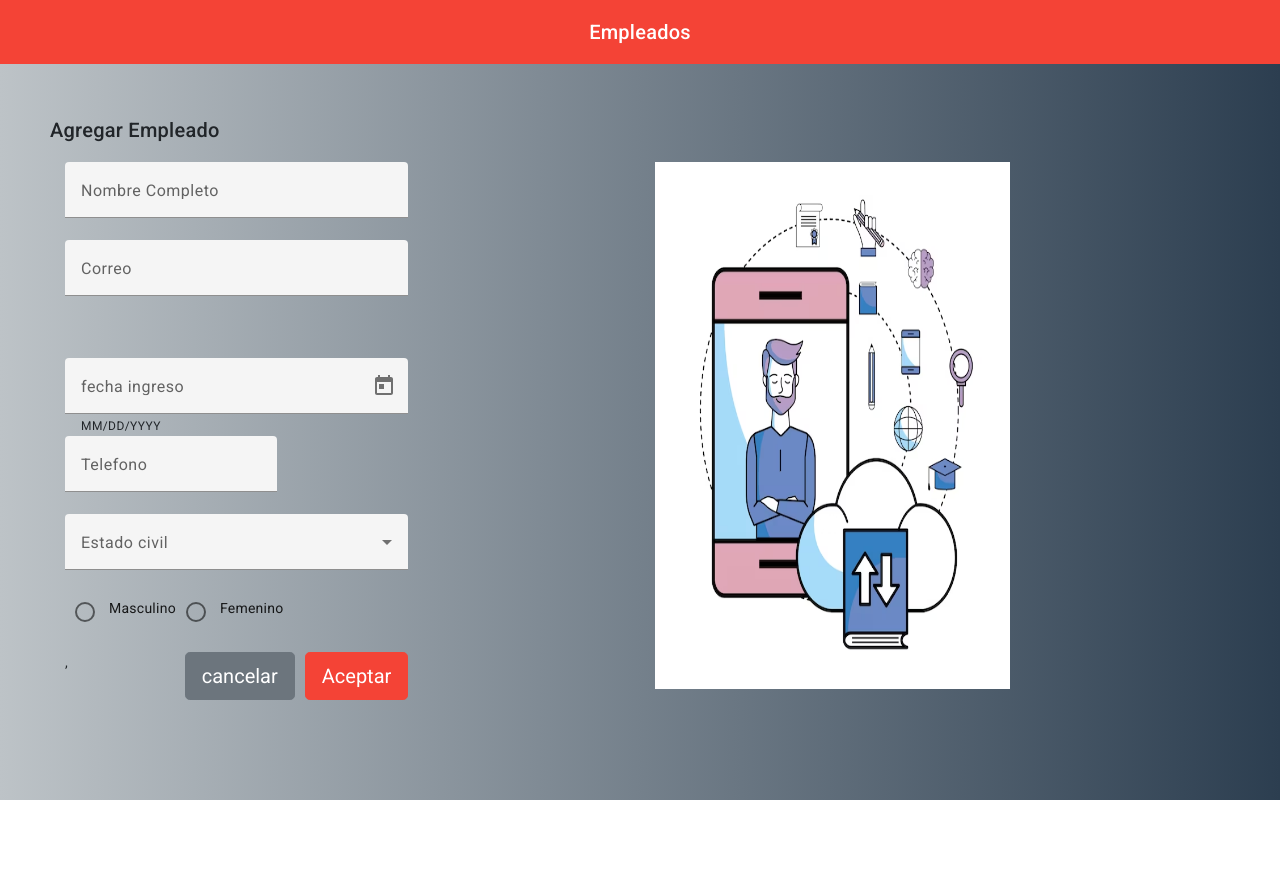
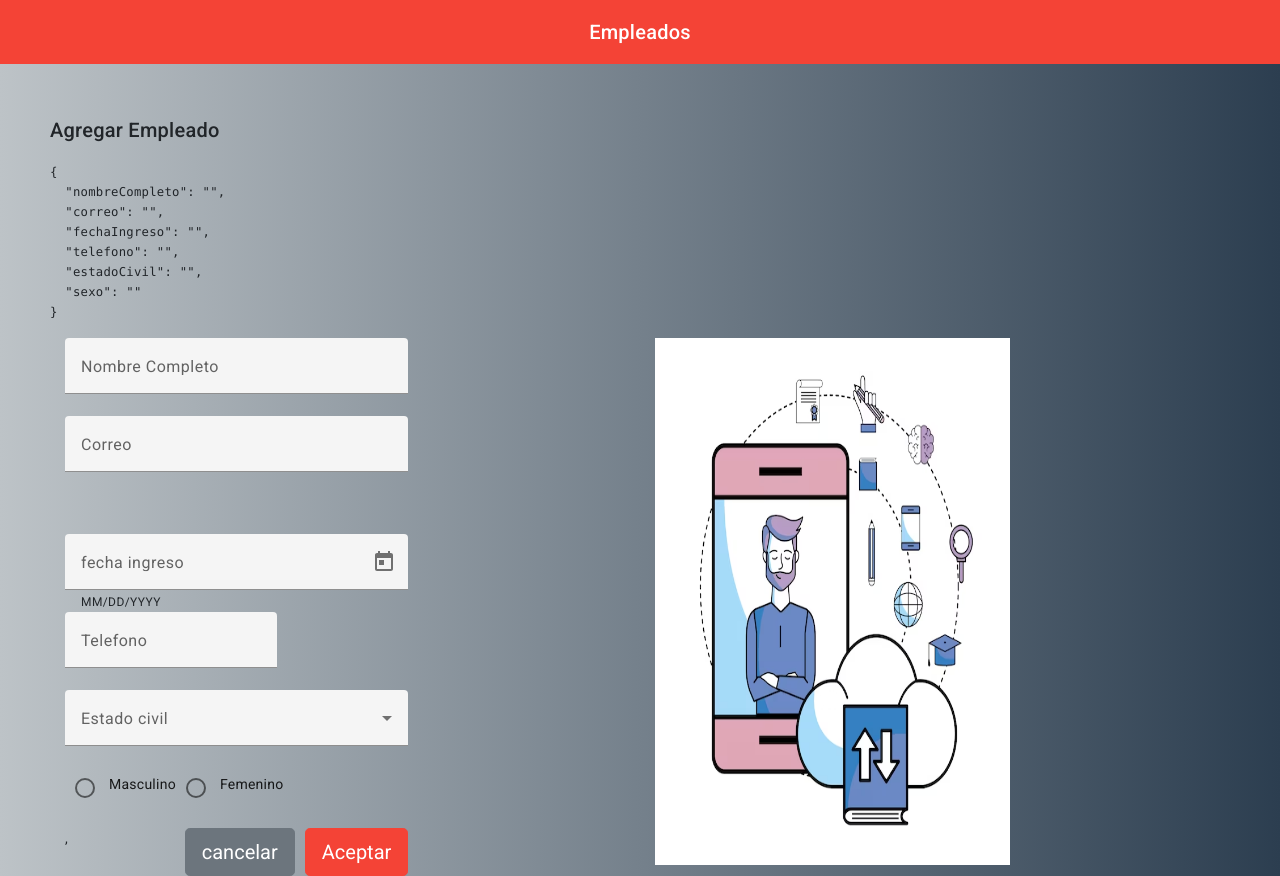
Before and after one commit to MiguelPasaje/Empleado-Angular-Material, an Angular app: page /add in a window 1280 px wide. Before the commit the page ends 800 px from the top, so only its background shows below. Built offline with nearby package versions, Linux system fonts and the light colour scheme.

Commit message:
capturar datos del form con formulario recativo

```diff
--- a/src/app/components/add-edit-empleado/add-edit-empleado.component.html
+++ b/src/app/components/add-edit-empleado/add-edit-empleado.component.html
@@ -3,19 +3,20 @@
     <h2>Agregar Empleado</h2>
   </div>
 </div>
+<pre>{{myForm.value | json}}</pre>
 <div class="row">
   <div class="col-lg-4">
-    <form>
+    <form [formGroup]="myForm">
       <div class="col-lg-12">
         <mat-form-field class="example-container" [style.font-size.px]="16">
           <mat-label>Nombre Completo</mat-label>
-          <input matInput>
+          <input matInput formControlName="nombreCompleto">
         </mat-form-field>
       </div>
       <div class="col-lg-12">
         <mat-form-field class="example-container">
           <mat-label>Correo</mat-label>
-          <input matInput>
+          <input matInput formControlName="correo">
         </mat-form-field>
       </div>
       <br>
@@ -23,7 +24,7 @@
       <div class="col-lg-12">
         <mat-form-field class="example-container">
           <mat-label> fecha ingreso</mat-label>
-          <input matInput [matDatepicker]="picker">
+          <input matInput [matDatepicker]="picker" formControlName="fechaIngreso">
           <mat-hint>MM/DD/YYYY</mat-hint>
           <mat-datepicker-toggle matIconSuffix [for]="picker"></mat-datepicker-toggle>
           <mat-datepicker touchUi #picker></mat-datepicker>
@@ -35,13 +36,13 @@
           <mat-label class="example-container">
             Telefono
           </mat-label>
-          <input matInput>
+          <input matInput formControlName="telefono">
         </mat-form-field>
       </div>
       <div class="col-lg-12">
         <mat-form-field class="example-container">
           <mat-label> Estado civil</mat-label>
-          <mat-select>
+          <mat-select formControlName="estadoCivil">
             <mat-option *ngFor="let estadoCivil of estadosCiviles" [value]="estadoCivil">
               {{estadoCivil}}
             </mat-option>
@@ -50,7 +51,7 @@
 
       </div>
       <div class="col-lg-12">
-        <mat-radio-group aria-label="Seleccione Sexo">
+        <mat-radio-group aria-label="Seleccione Sexo" formControlName="sexo">
           <mat-radio-button value="Masculino">Masculino</mat-radio-button>
           <mat-radio-button value="Femenino">Femenino</mat-radio-button>
         </mat-radio-group>
--- a/src/app/components/add-edit-empleado/add-edit-empleado.component.ts
+++ b/src/app/components/add-edit-empleado/add-edit-empleado.component.ts
@@ -1,4 +1,5 @@
 import { Component } from '@angular/core';
+import { FormBuilder, FormGroup } from '@angular/forms';
 import { MAT_RADIO_DEFAULT_OPTIONS } from '@angular/material/radio';
 
 @Component({
@@ -14,4 +15,17 @@ export class AddEditEmpleadoComponent {
 
   estadosCiviles:any[] = ['sotero','Casado','Divorciado']
 
+  myForm: FormGroup;
+
+  constructor(private fb: FormBuilder){
+    this.myForm = fb.group({
+      nombreCompleto:[''],
+      correo:[''],
+      fechaIngreso:[''],
+      telefono:[''],
+      estadoCivil:[''],
+      sexo:[''],
+    })
+  }
+
 }
```
Also changed, not shown: src/app/app.module.ts (+6 -4 lines).
